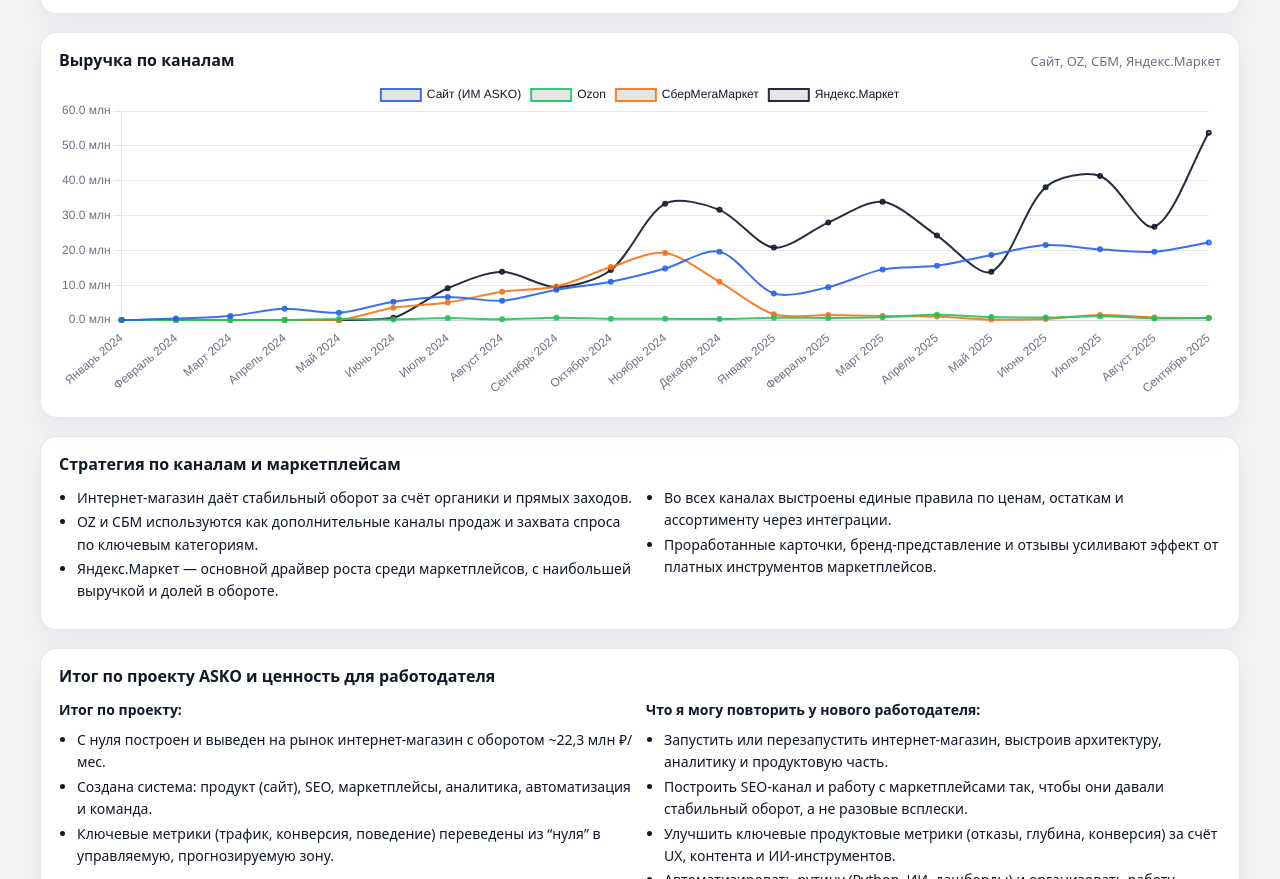
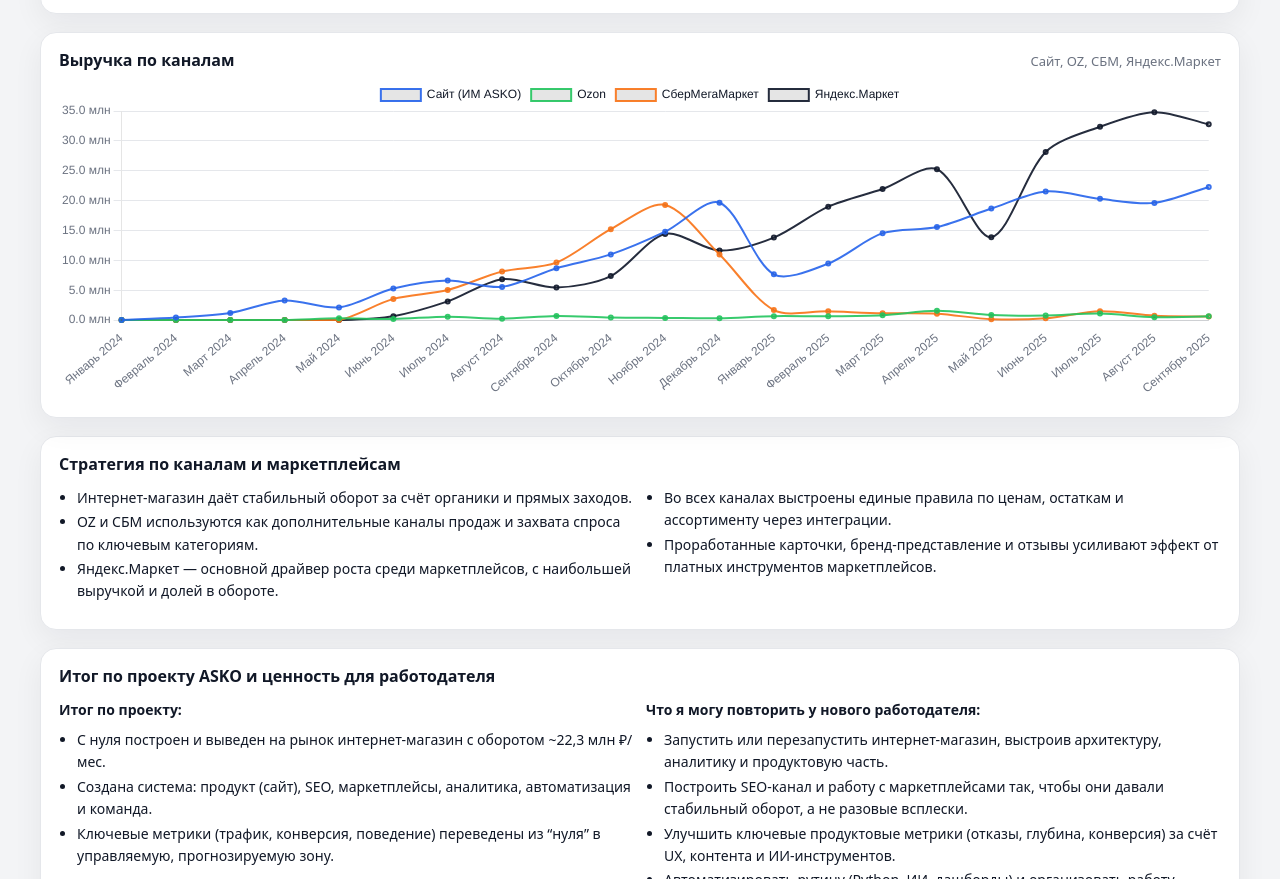
Before and after one commit to Lisov-D/Lisov-D.github.io, a plain HTML site: page index.html in a window 1280 px wide. Shown: the part 3186-4065 px from the top of the page. Drawn offline with nearby package versions, Linux system fonts and the light colour scheme.

Commit message:
Update index.html

```diff
--- a/index.html
+++ b/index.html
@@ -545,9 +545,9 @@
       299800, 1496100, 739500, 597600
     ];
     const ymChannel = [
-      0, 0, 0, 0, 0, 661620, 9129700, 13852147, 9442266, 14364029,
-      33410403, 31649732, 20810232, 27985243, 33936945, 24245379,
-      13883056, 38131175, 41362485, 26801851, 53785519
+      0, 0, 0, 0, 0, 661620, 3129700, 6852147, 5442266, 7364029,
+      14410403, 11649732, 13810232, 18985243, 21936945, 25245379,
+      13883056, 28131175, 32362485, 34801851, 32785519
     ];
 
     // Оборот и заказы
```
